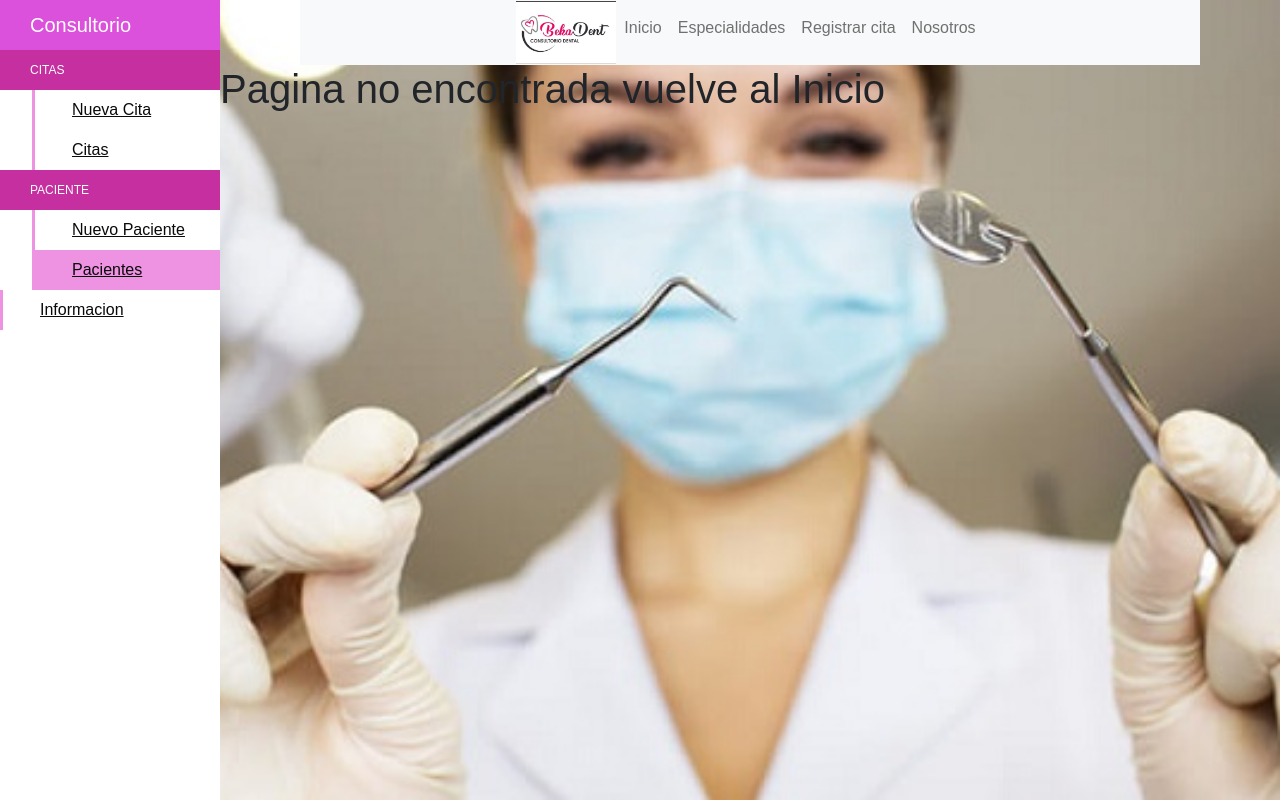
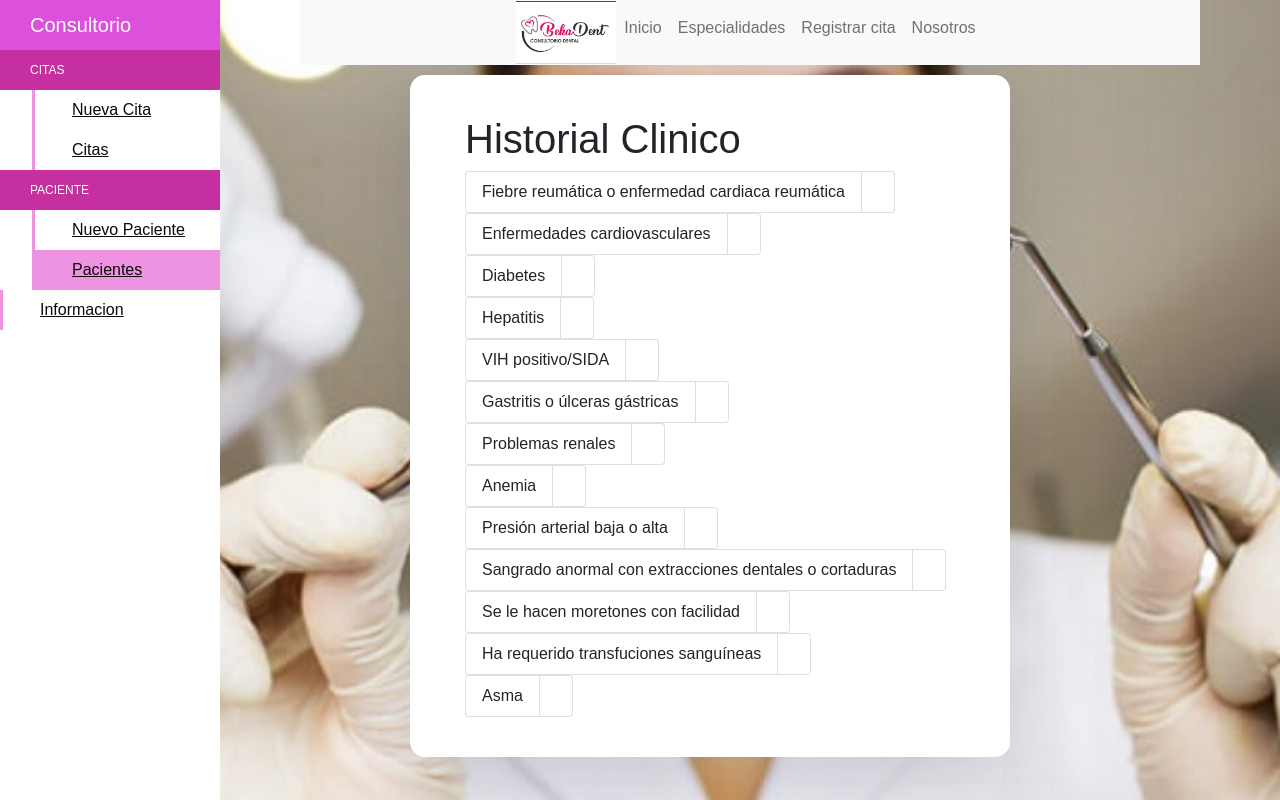
Before and after one commit to JeanAlarcon/Consultorio, a React (Create React App) app: page /Pacientes/historial/1 in a window 1280 px wide. Built offline with nearby package versions, Linux system fonts and the light colour scheme; no server answers; the database is empty.

Commit message:
se agrego la vista del historial medico

```diff
--- a/src/App.js
+++ b/src/App.js
@@ -8,6 +8,7 @@ import Login from "./Login";
 import citaForm from "./Paginas/CitaForm";
 import PacienteForm from "./Paginas/PacienteForm";
 import Inicio from "./Paginas/Inicio";
+import Historial from "./Paginas/Pacientes/Historial"
 
 import { BrowserRouter as Router, Switch, Route } from 'react-router-dom';
 
@@ -33,7 +34,8 @@ function App() {
             <Route path='/Pacientes' exact component={(props) => (
             <Pacientes {...props} titulo="Pacientes" entidad="pacientes" />
             ) } />
-            <Route path='/Pacientes/:id' exact component={paciente} />
+            <Route path='/Pacientes/informacion/:id' exact component={paciente} />
+            <Route path='/Pacientes/historial/:id' exact component={Historial} />
 
             <Route path="*">
               <h1>Pagina no encontrada vuelve al Inicio</h1>
--- a/src/Paginas/Pacientes.js
+++ b/src/Paginas/Pacientes.js
@@ -30,8 +30,8 @@ function Pacientes({titulo, entidad}) {
                             <p className="card-text">{fila.correo}</p>
                             <p className="card-text">{fila.telefono}</p>
 
-                            <Link to={`/Pacientes/${fila.id}`} className="btn btn-danger"><FontAwesomeIcon icon={faUser}/> Ver paciente</Link>
-                            <Link to={`/Pacientes/${fila.id}`} className="btn btn-danger"><FontAwesomeIcon icon={faFileMedical}/> Historial Clinico</Link>
+                            <Link to={`/Pacientes/informacion/${fila.id}`} className="btn btn-danger"><FontAwesomeIcon icon={faUser}/> Ver paciente</Link>
+                            <Link to={`/Pacientes/historial/${fila.id}`} className="btn btn-danger"><FontAwesomeIcon icon={faFileMedical}/> Historial Clinico</Link>
 
                         </div>
                   </div>
--- /dev/null
+++ b/src/Paginas/Pacientes/Historial.js
@@ -0,0 +1,86 @@
+import "./pacientes.css"
+import { store } from "./../../firebaseconfig";
+
+import { useParams } from "react-router";
+import { useState,useEffect } from 'react';
+
+function Historial(){
+    const [paciente,setPaciente] = useState({})
+    const { id } = useParams()
+
+    useEffect(() => {
+        const getEntidad = async () => {
+            try {
+                const data = await store.collection('pacientes').doc(id).get()
+                setPaciente(data.data().terminos)
+            } catch (error) {
+                console.log(error)
+            }
+        }
+        getEntidad()
+    },[])
+
+    return (
+    <div className="containerHistorial">
+        {paciente ? <div classNAme='row'>
+        <h1>Historial Clinico</h1>
+        <div className="list-group-numbered">
+        <ul className="list-group list-group-horizontal-md">
+            <li className="list-group-item">Fiebre reumática o enfermedad cardiaca reumática</li>
+            <li className="list-group-item">{paciente.pregunta1}</li>
+        </ul>
+        <ul className="list-group list-group-horizontal-sm">
+            <li className="list-group-item">Enfermedades cardiovasculares</li>
+            <li className="list-group-item">{paciente.pregunta2}</li>
+        </ul>
+        <ul className="list-group list-group-horizontal-sm">
+            <li className="list-group-item">Diabetes</li>
+            <li className="list-group-item">{paciente.pregunta3}</li>
+        </ul>
+        <ul className="list-group list-group-horizontal-sm">
+            <li className="list-group-item">Hepatitis</li>
+            <li className="list-group-item">{paciente.pregunta4}</li>
+        </ul>
+        <ul className="list-group list-group-horizontal-sm">
+            <li className="list-group-item">VIH positivo/SIDA</li>
+            <li className="list-group-item">{paciente.pregunta5}</li>
+        </ul>
+        <ul className="list-group list-group-horizontal-sm">
+            <li className="list-group-item">Gastritis o úlceras gástricas</li>
+            <li className="list-group-item">{paciente.pregunta6}</li>
+        </ul>
+        <ul className="list-group list-group-horizontal-sm">
+            <li className="list-group-item">Problemas renales</li>
+            <li className="list-group-item">{paciente.pregunta7}</li>
+        </ul>
+        <ul className="list-group list-group-horizontal-sm">
+            <li className="list-group-item">Anemia</li>
+            <li className="list-group-item">{paciente.pregunta8}</li>
+        </ul>
+        <ul className="list-group list-group-horizontal-sm">
+            <li className="list-group-item">Presión arterial baja o alta</li>
+            <li className="list-group-item">{paciente.pregunta9}</li>
+        </ul>
+        <ul className="list-group list-group-horizontal-sm">
+            <li className="list-group-item">Sangrado anormal con extracciones dentales o cortaduras</li>
+            <li className="list-group-item">{paciente.pregunta10}</li>
+        </ul>
+        <ul className="list-group list-group-horizontal-sm">
+            <li className="list-group-item">Se le hacen moretones con facilidad</li>
+            <li className="list-group-item">{paciente.pregunta11}</li>
+        </ul>
+        <ul className="list-group list-group-horizontal-sm">
+            <li className="list-group-item">Ha requerido transfuciones sanguíneas</li>
+            <li className="list-group-item">{paciente.pregunta12}</li>
+        </ul>
+        <ul className="list-group list-group-horizontal-sm">
+            <li className="list-group-item">Asma</li>
+            <li className="list-group-item">{paciente.pregunta13}</li>
+        </ul>
+      </div>
+      </div>
+        :<h1>No hay historial</h1>}
+    </div>)
+}
+
+export default Historial;
--- /dev/null
+++ b/src/Paginas/Pacientes/pacientes.css
@@ -0,0 +1,9 @@
+.containerHistorial{
+    width: 600px;
+    margin: 10px auto;
+    background: #ffffff;
+    box-shadow: 0px 14px 80px rgba(34, 35, 58, 0.2);
+    padding: 40px 55px ;
+    border-radius: 15px;
+    transition: all .3s;
+}
```
